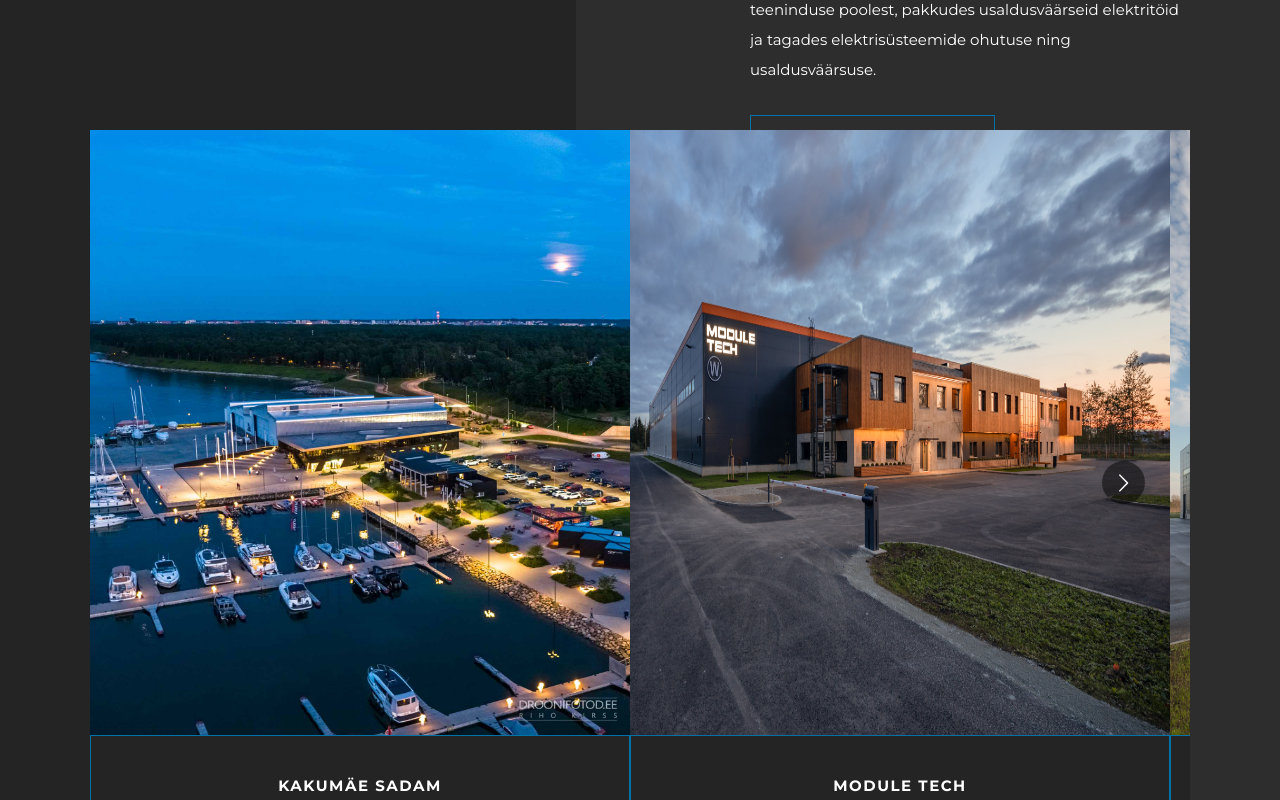
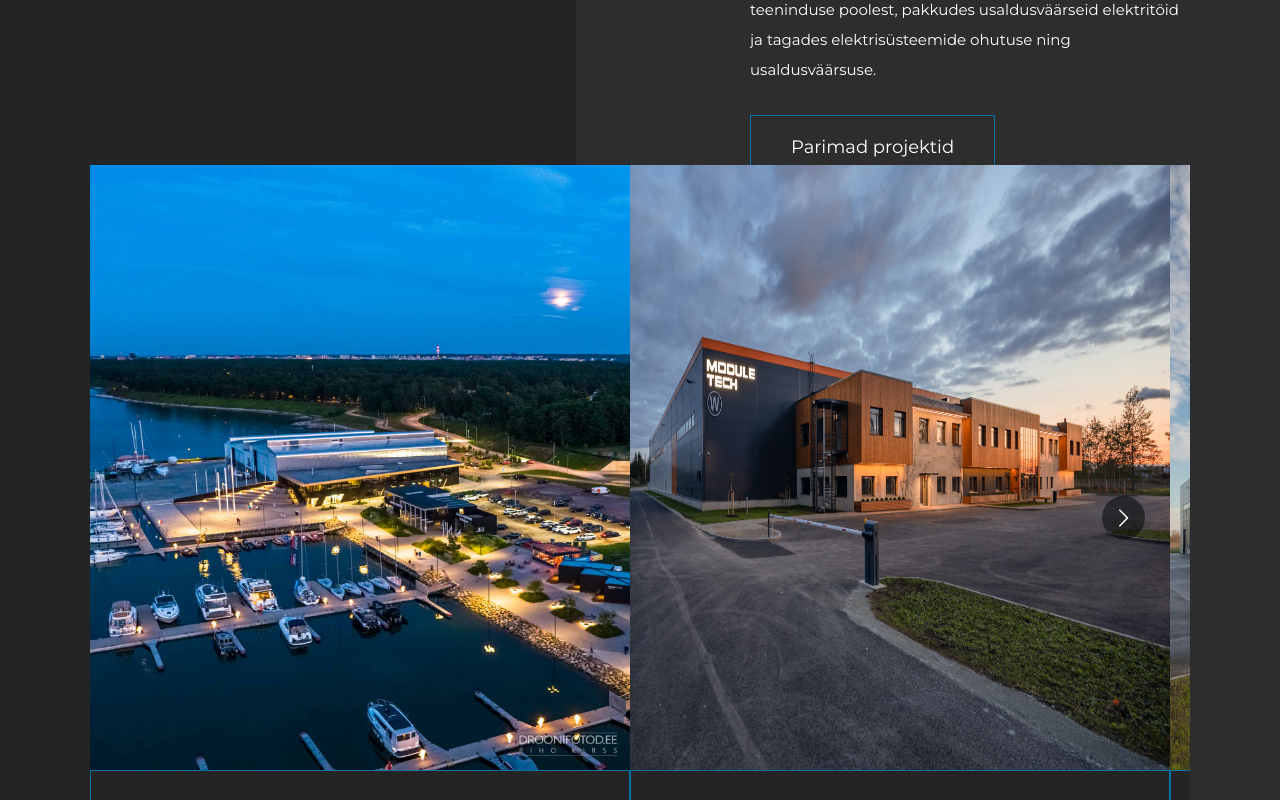
Before and after one commit to NFilin10/filsi_v2_nextJS, a Next.js app: page / in a window 1280 px wide. Shown: the part 1960-2760 px from the top of the page. Built offline with nearby package versions, Linux system fonts and the light colour scheme; a web font is replaced by a local one.

Commit message:
some design changes

```diff
--- a/src/components/Home/AboutProjects/Projects/Projects.module.css
+++ b/src/components/Home/AboutProjects/Projects/Projects.module.css
@@ -77,6 +77,7 @@
 @media only screen and (min-width: 1024px) and (max-width: 1800px)
 {
     .projectsWrapper{
+        margin-top: 130px;
         margin-left: 90px;
         margin-right: 90px;
     }
```
